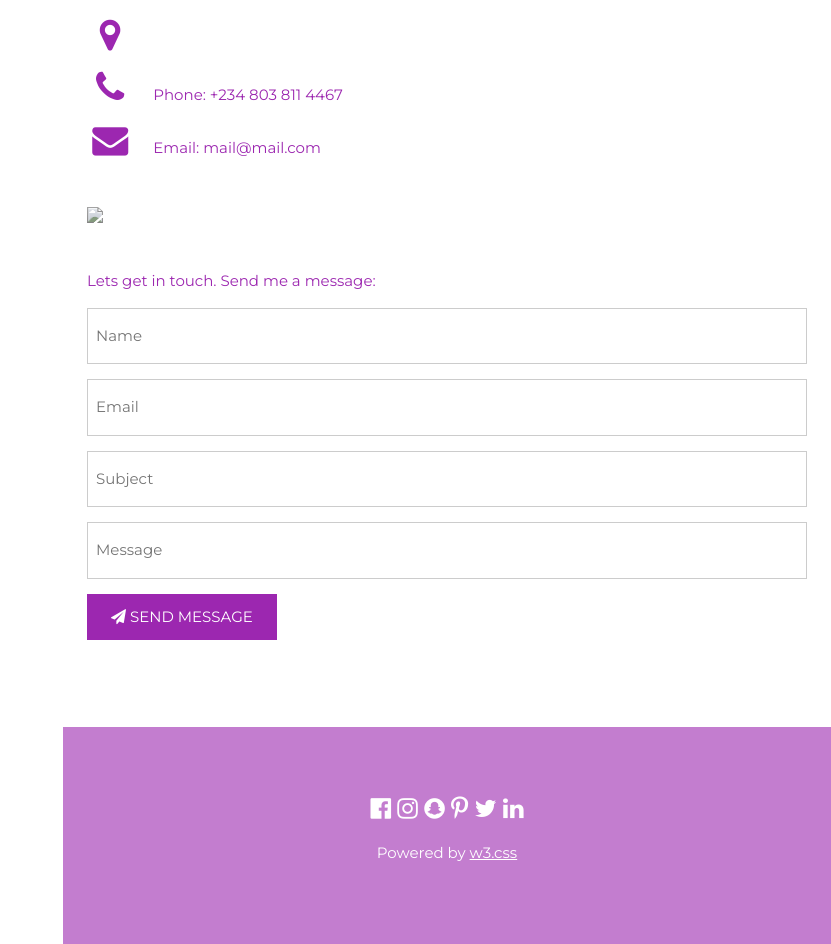
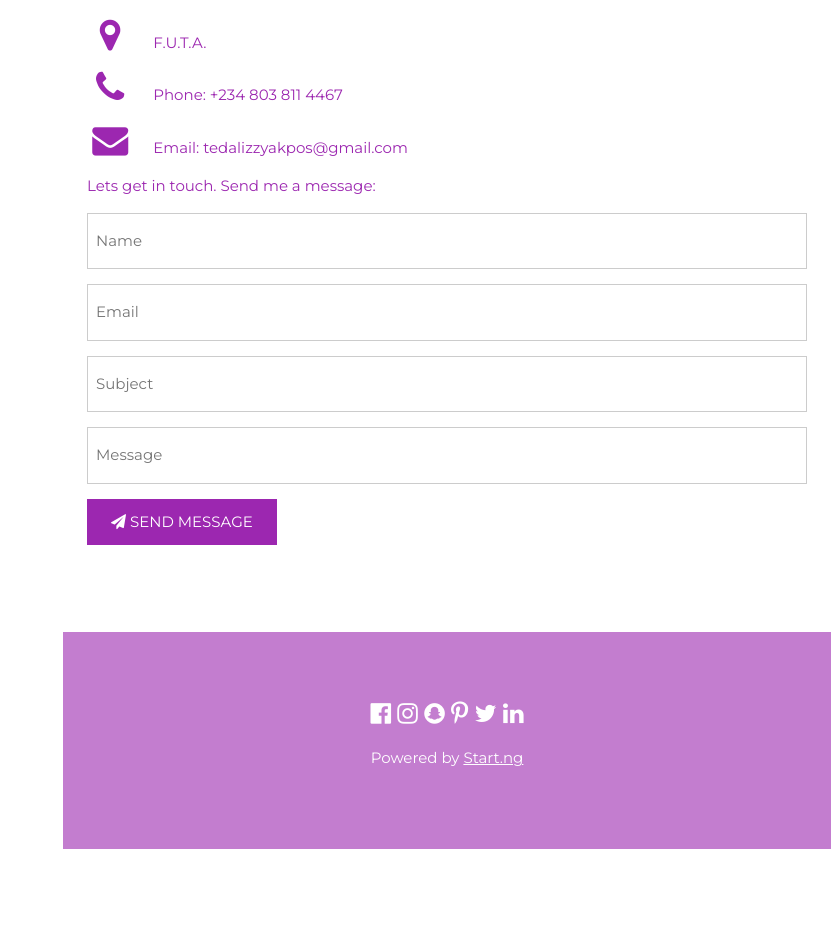
Before and after one commit to Dblackone/OgeneTega, a plain HTML site: page index.html in a window 1280 px wide. Shown: the part 3082-4026 px from the top of the page, without its empty margins (449-1280 px from the left). After the commit the page ends 3931 px from the top, so only its background shows below. Drawn offline with nearby package versions, Linux system fonts and the light colour scheme.

Commit message:
Update index.html

```diff
--- a/index.html
+++ b/index.html
@@ -145,13 +145,13 @@ body, h1,h2,h3,h4,h5,h6 {font-family: "Montserrat", sans-serif}
     <hr class="w3-opacity">
 
     <div class="w3-section">
-      <p><i class="fa fa-map-marker fa-fw w3-xxlarge w3-margin-right"></i> </p>
+      <p><i class="fa fa-map-marker fa-fw w3-xxlarge w3-margin-right"></i> F.U.T.A.</p>
       <p><i class="fa fa-phone fa-fw w3-xxlarge w3-margin-right"></i> Phone: +234 803 811 4467</p>
-      <p><i class="fa fa-envelope fa-fw w3-xxlarge w3-margin-right"> </i> Email: mail@mail.com</p>
+      <p><i class="fa fa-envelope fa-fw w3-xxlarge w3-margin-right"> </i> Email: tedalizzyakpos@gmail.com</p>
     </div>
 
     <!-- Image of location/map -->
-    <img src="/w3images/map.jpg" class="w3-image w3-greyscale" style="width:100%;margin:32px 0">
+    <!--<img src="/w3images/map.jpg" class="w3-image w3-greyscale" style="width:100%;margin:32px 0">-->
 
     <p>Lets get in touch. Send me a message:</p>
     <form action="/action_page.php" target="_blank">
@@ -176,7 +176,7 @@ body, h1,h2,h3,h4,h5,h6 {font-family: "Montserrat", sans-serif}
     <i class="fa fa-pinterest-p w3-hover-opacity"></i>
     <i class="fa fa-twitter w3-hover-opacity"></i>
     <i class="fa fa-linkedin w3-hover-opacity"></i>
-    <p class="w3-medium">Powered by <a href="https://www.w3schools.com/w3css/default.asp" target="_blank" class="w3-hover-text-green">w3.css</a></p>
+    <p class="w3-medium">Powered by <a href="https:/www.start.ng" target="_blank" class="w3-hover-text-green">Start.ng</a></p>
   <!-- End footer -->
   </footer>
 
```
